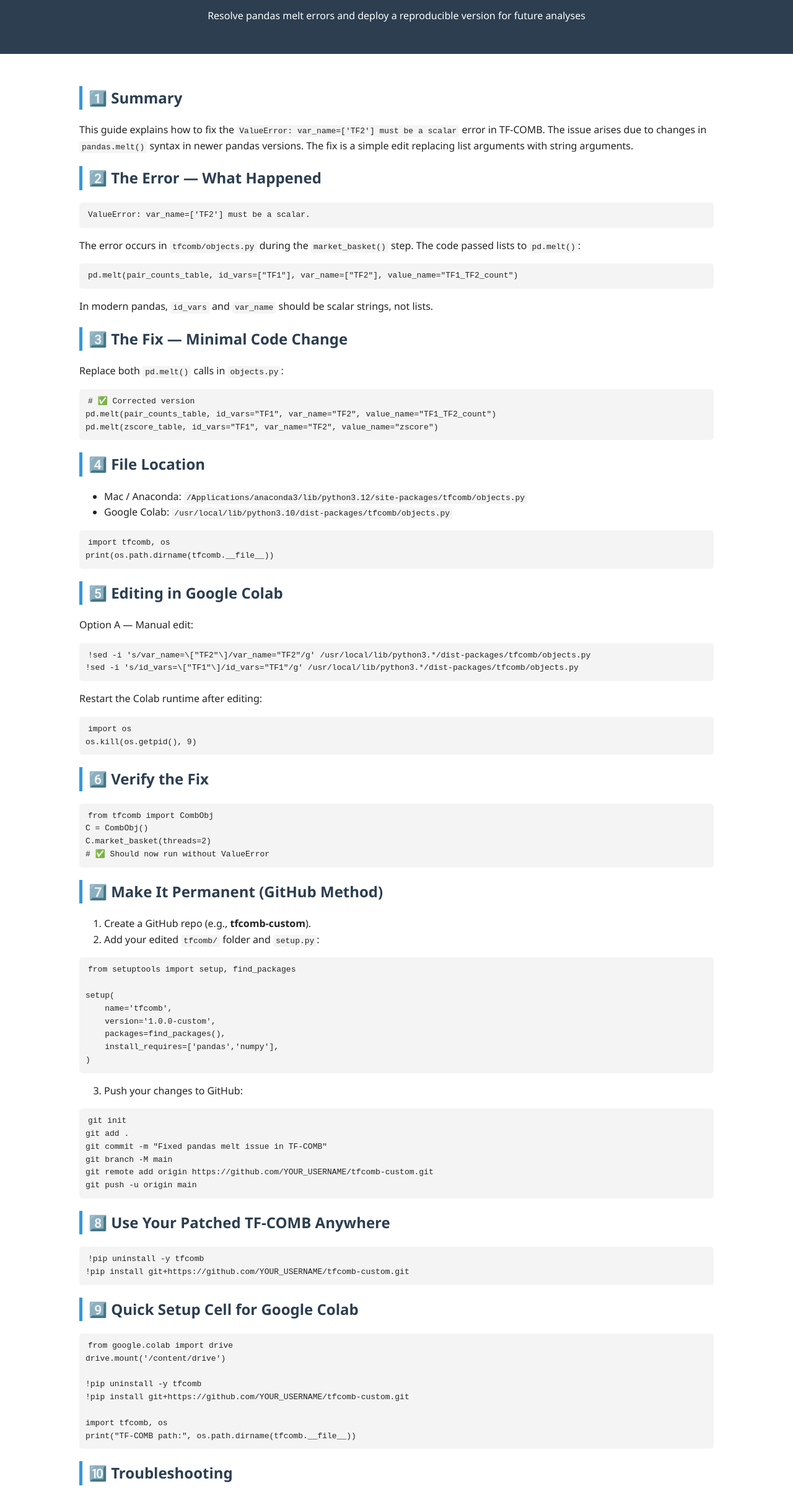
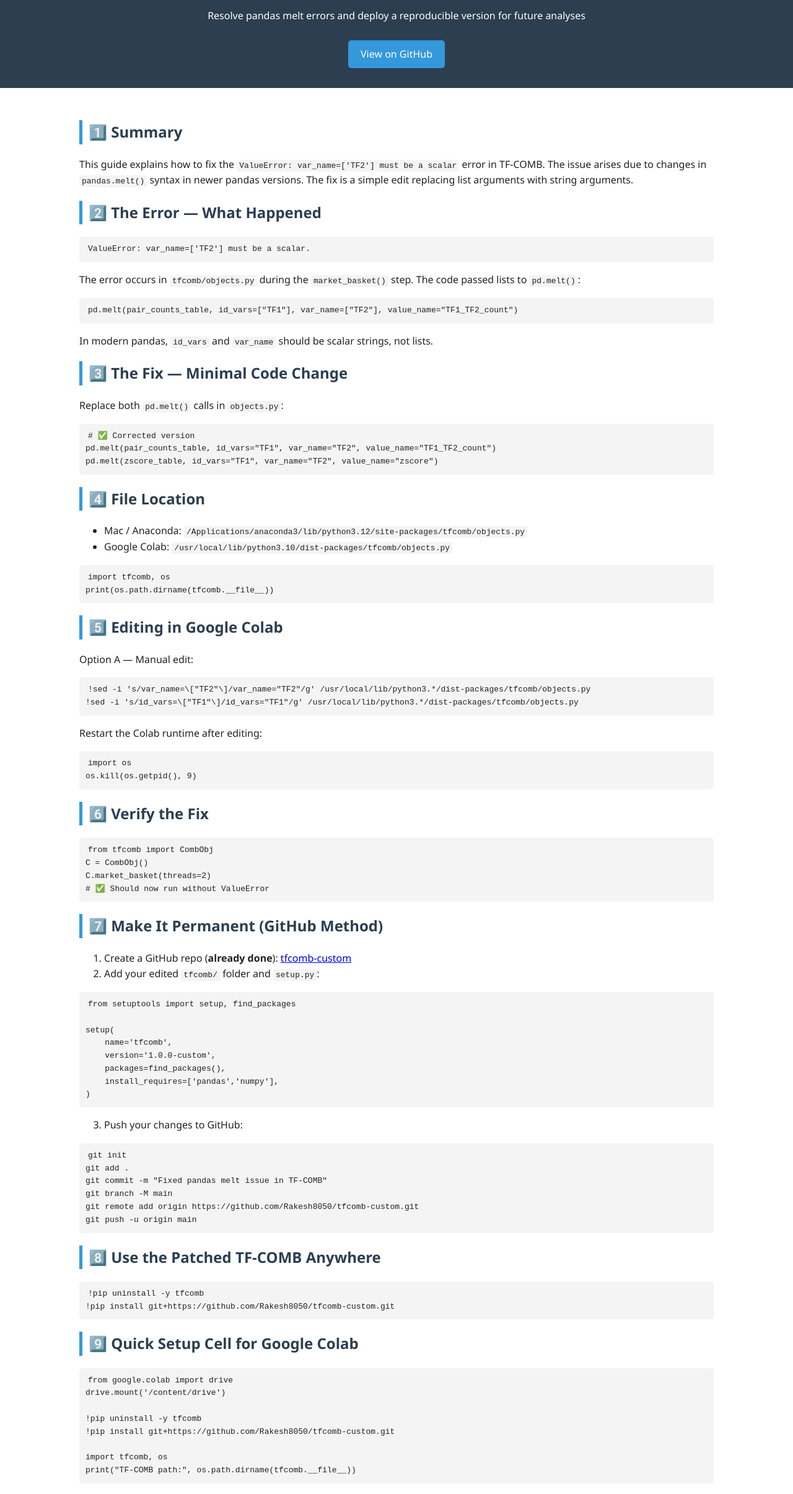
Before and after one commit to Rakesh8050/tfcomb-custom, a plain HTML site: page index.html in a window 1280 px wide. Shown: the part 86-2497 px from the top of the page at 62% size. Drawn offline with Linux system fonts and the light colour scheme.

Commit message:
Enhance index.html with GitHub links and styles
Added button links to GitHub repository and updated text for clarity.

```diff
--- a/index.html
+++ b/index.html
@@ -51,6 +51,18 @@
       background: #f9f9f9;
       border-top: 1px solid #eee;
     }
+    a.button {
+      display: inline-block;
+      background: #3498db;
+      color: white;
+      padding: 10px 20px;
+      border-radius: 5px;
+      text-decoration: none;
+      margin-top: 10px;
+    }
+    a.button:hover {
+      background: #2c80c4;
+    }
   </style>
 </head>
 <body>
@@ -58,6 +70,7 @@
 <header>
   <h1>TF-COMB: Custom Patch, Error Explanation & Permanent Fix</h1>
   <p>Resolve pandas melt errors and deploy a reproducible version for future analyses</p>
+  <a class="button" href="https://github.com/Rakesh8050/tfcomb-custom.git" target="_blank">View on GitHub</a>
 </header>
 
 <main>
@@ -115,7 +128,9 @@ C.market_basket(threads=2)
 
   <h2>7️⃣ Make It Permanent (GitHub Method)</h2>
   <ol>
-    <li>Create a GitHub repo (e.g., <strong>tfcomb-custom</strong>).</li>
+    <li>Create a GitHub repo (<strong>already done</strong>):
+      <a href="https://github.com/Rakesh8050/tfcomb-custom.git" target="_blank">tfcomb-custom</a>
+    </li>
     <li>Add your edited <code>tfcomb/</code> folder and <code>setup.py</code>:</li>
   </ol>
   <pre><code>from setuptools import setup, find_packages
@@ -133,19 +148,19 @@ setup(
 git add .
 git commit -m "Fixed pandas melt issue in TF-COMB"
 git branch -M main
-git remote add origin https://github.com/YOUR_USERNAME/tfcomb-custom.git
+git remote add origin https://github.com/Rakesh8050/tfcomb-custom.git
 git push -u origin main</code></pre>
 
-  <h2>8️⃣ Use Your Patched TF-COMB Anywhere</h2>
+  <h2>8️⃣ Use the Patched TF-COMB Anywhere</h2>
   <pre><code>!pip uninstall -y tfcomb
-!pip install git+https://github.com/YOUR_USERNAME/tfcomb-custom.git</code></pre>
+!pip install git+https://github.com/Rakesh8050/tfcomb-custom.git</code></pre>
 
   <h2>9️⃣ Quick Setup Cell for Google Colab</h2>
   <pre><code>from google.colab import drive
 drive.mount('/content/drive')
 
 !pip uninstall -y tfcomb
-!pip install git+https://github.com/YOUR_USERNAME/tfcomb-custom.git
+!pip install git+https://github.com/Rakesh8050/tfcomb-custom.git
 
 import tfcomb, os
 print("TF-COMB path:", os.path.dirname(tfcomb.__file__))</code></pre>
@@ -160,14 +175,17 @@ print("TF-COMB path:", os.path.dirname(tfcomb.__file__))</code></pre>
   <h2>✅ Conclusion</h2>
   <p>
     This patch permanently fixes TF-COMB’s compatibility with new pandas releases.
-    Deploying it through GitHub makes it reproducible and prevents you from re-editing
+    Deploying it through GitHub makes it reproducible and prevents re-editing
     the site-packages folder each time you use Colab or reinstall TF-COMB.
   </p>
+
+  <a class="button" href="https://github.com/Rakesh8050/tfcomb-custom.git" target="_blank">Open tfcomb-custom Repository</a>
 
 </main>
 
 <footer>
   <p>© 2025 TF-COMB Custom Fix by Rakesh Kumar | Built for stable motif & TF-TF co-occurrence analysis</p>
+  <p><a href="https://github.com/Rakesh8050/tfcomb-custom.git" target="_blank">https://github.com/Rakesh8050/tfcomb-custom.git</a></p>
 </footer>
 
 </body>
```
